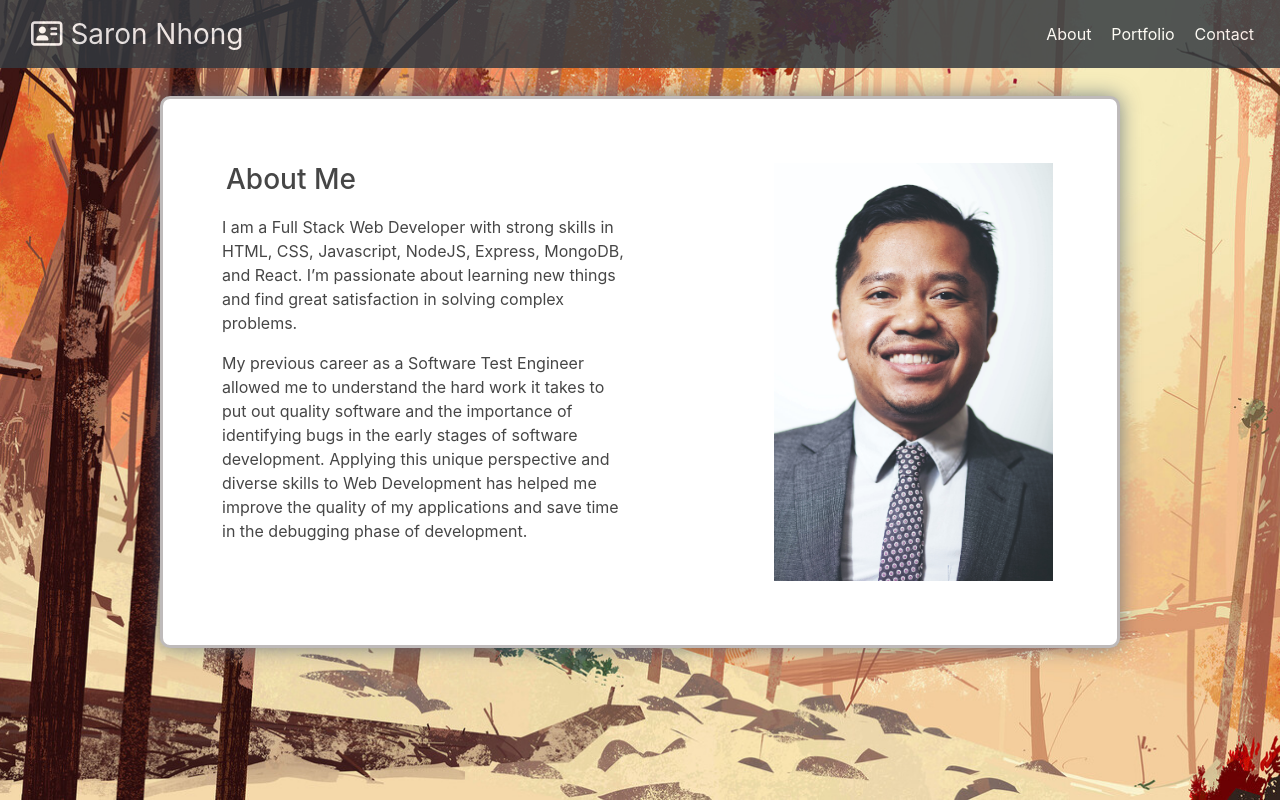
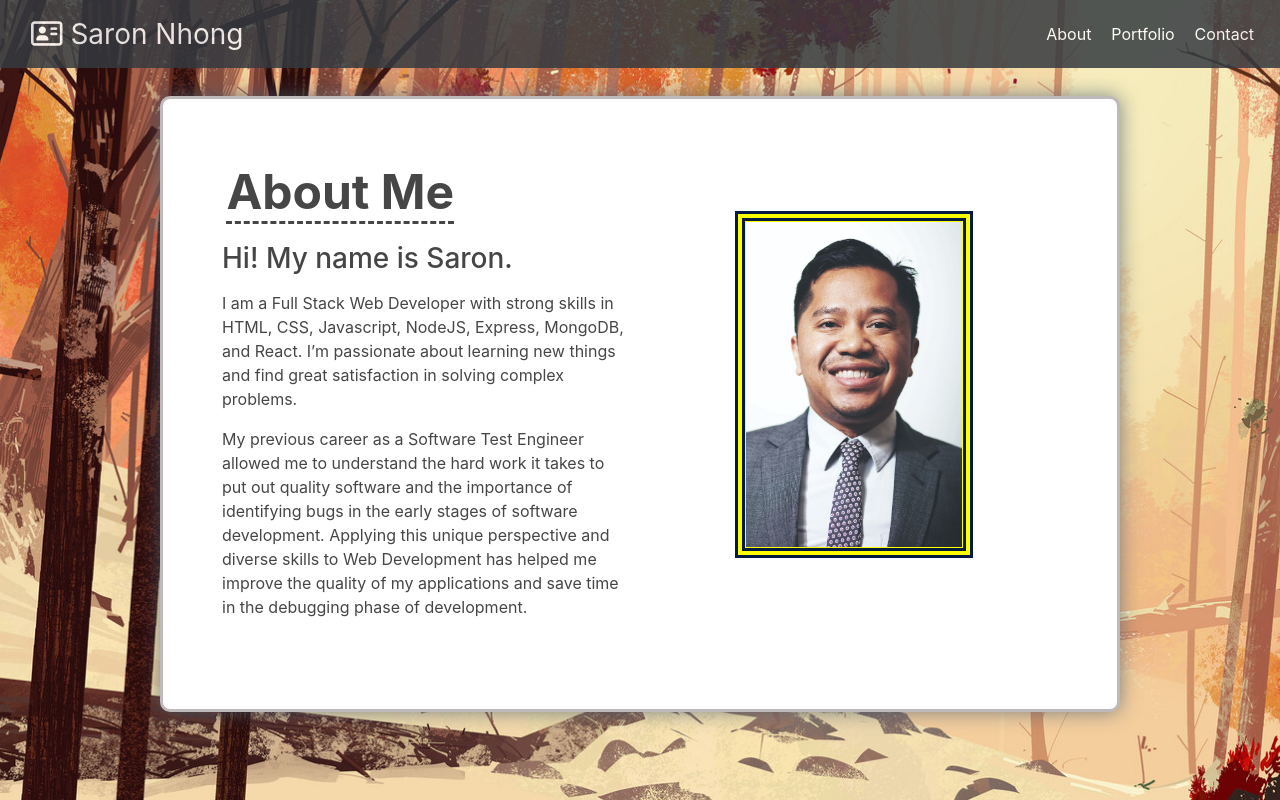
Before and after one commit to saronnhong/react-portfolio, a React (Create React App) app in the folder client/: page /about in a window 1280 px wide. Built offline with nearby package versions, Linux system fonts and the light colour scheme.

Commit message:
edit about page

```diff
--- a/client/src/components/About/About.js
+++ b/client/src/components/About/About.js
@@ -46,6 +46,8 @@ class About extends Component {
                         </div>
                         <div className="row">
                             <div className="aboutMeInfo">
+                                <p><h3>Hi! My name is Saron.</h3></p>
+
                                 <p>I am a Full Stack Web Developer with strong skills in HTML, CSS, Javascript, NodeJS, Express, MongoDB, and React. I’m passionate about learning new things and find great satisfaction in solving complex problems. </p>
                                 <p>My previous career as a Software Test Engineer allowed me to understand the hard work it takes to put out quality software and the importance of identifying bugs in the early stages of software development. Applying this unique perspective and diverse skills to Web Development has helped me improve the quality of my applications and save time in the debugging phase of development.</p>
                             </div>
--- a/client/src/components/About/style.css
+++ b/client/src/components/About/style.css
@@ -22,8 +22,11 @@
   }
 
   .aboutMeTitle{
-    /* font-size: 30px; */
-    margin-left: .5em;
+    font-size: 48px;
+    font-weight: bolder;
+    border-bottom-style: dashed;
+
+    margin-left: .3em;
     color: rgb(70,70,70);
 
   }
@@ -42,8 +45,13 @@
 
   }
   .imgHolder{
-    width: 70%;
-    float: right;
+    width: 60%;
+    float: center;
+    padding:1px;
+    margin-top: 3em;
+
+    border:10px double #021a40;
+    background-color:#ff0;
   }
 
 
```
